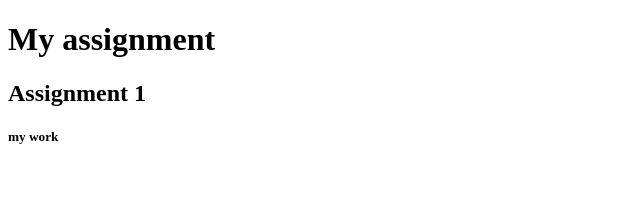
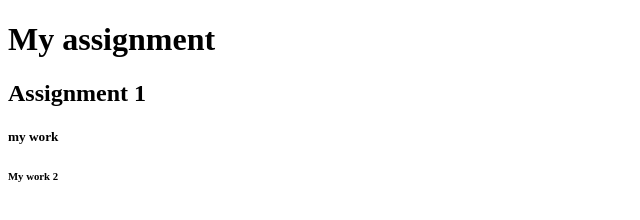
Before and after one commit to uzaifat/My-Web-Site, a plain HTML site: page index.html in a window 1280 px wide. Shown: the full height of the page, 0-640 px from the left. Drawn offline with Linux system fonts and the light colour scheme.

Commit message:
Heading 6

```diff
--- a/index.html
+++ b/index.html
@@ -7,5 +7,6 @@
     <h1>My assignment</h1>
     <h2>Assignment 1</h2>
     <h5>my work</h5>
+    <h6>My work 2</h6>
 </body>
 </html>
```
